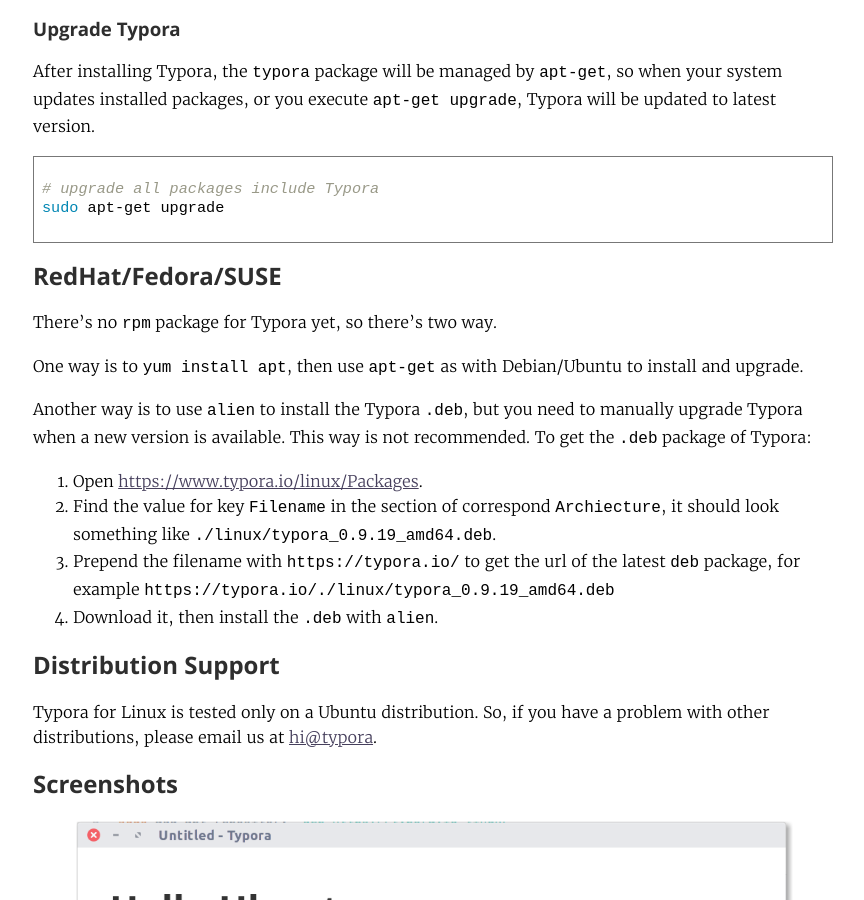
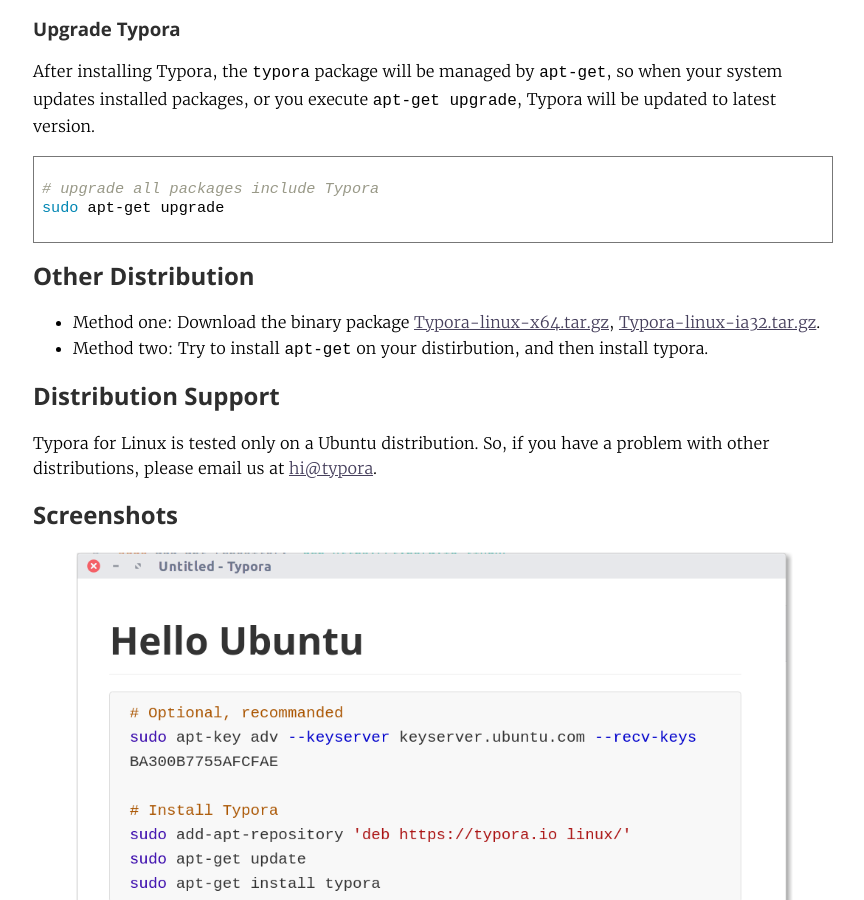
Before and after one commit to typora/support.typora.io, a Jekyll site: the page built from _posts/2016-09-26-Typora on Linux.md, in a window 1280 px wide and 900 px high, scrolled down 586 px. Shown: the whole window, without its empty margins (207-1071 px from the left). Built offline with Jekyll 4.4.1, drawn with Linux system fonts in a browser that asks for light colours; nearby versions of some CDN libraries; library files that are not in the unit come from our copies.

Commit message:
update doc

````diff
--- a/_posts/2016-09-26-Typora on Linux.md
+++ b/_posts/2016-09-26-Typora on Linux.md
@@ -30,18 +30,10 @@
 sudo apt-get upgrade
 ```
 
-## RedHat/Fedora/SUSE
+## Other Distribution
 
-There's no `rpm` package for Typora yet, so there's two way.
-
-One way is to `yum install apt`, then use `apt-get` as with Debian/Ubuntu to install and upgrade.
-
-Another way is to use `alien` to install the Typora `.deb`, but you need to manually upgrade Typora when a new version is available. This way is not recommended. To get the `.deb` package of Typora:
-
-1. Open <https://www.typora.io/linux/Packages>.
-2. Find the value for key `Filename` in the section of correspond  `Archiecture`, it should look something like `./linux/typora_0.9.19_amd64.deb`.
-3. Prepend the filename with `https://typora.io/` to get the url of the latest `deb` package, for example `https://typora.io/./linux/typora_0.9.19_amd64.deb`
-4. Download it, then install the `.deb` with `alien`.
+- Method one: Download the binary package [Typora-linux-x64.tar.gz](https://typora.io/linux/Typora-linux-x64.tar.gz), [Typora-linux-ia32.tar.gz](https://typora.io/Typora-linux-ia32.tar.gz).
+- Method two: Try to install `apt-get` on your distirbution, and then install typora.
 
 ## Distribution Support
 
````
Also changed, not shown: _posts/2017-07-23-Report Bugs.md (+1 -1 lines), _posts/2017-08-23-RTL.md (added, +21 -0 lines), _posts/2017-08-23-Task List.md (added, +47 -0 lines), _posts/2017-08-24-Auto Pair.md (added, +26 -0 lines), media/auto-pairs/Snip20170824_4.png (added), media/task-list/Snip20170824_1.png (added), 2 other files.
